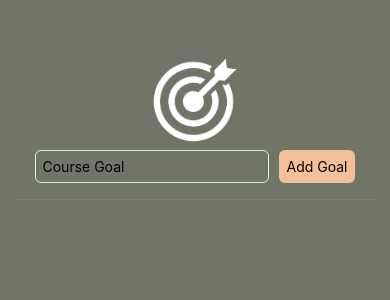
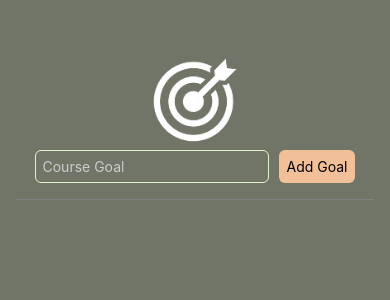
Before and after one commit to TheHolographicP/RNCourse-Exercise1, a React Native app: screen / in a window 390 px wide. Shown: the top 300 px of the page. Built offline with nearby package versions, Linux system fonts and the light colour scheme.

Commit message:
Tweak input styling for better contrast;

```diff
--- a/components/GoalInput.tsx
+++ b/components/GoalInput.tsx
@@ -30,6 +30,7 @@ export function GoalInput({ onAddGoal }: GoalInputProps) {
                 onChangeText={goalInputHandler}
                 value={goalInputText}
                 onSubmitEditing={goalSubmitHandler}
+                placeholderTextColor='#cccccc'
             />
 
             <View>
@@ -56,6 +57,7 @@ const styles = StyleSheet.create({
         borderRadius: 6,
         padding:7,
         borderColor: '#E1F4CB',
+        color: 'white'
     },
     addGoalButton: {
         backgroundColor:"#F1BF98",
```
